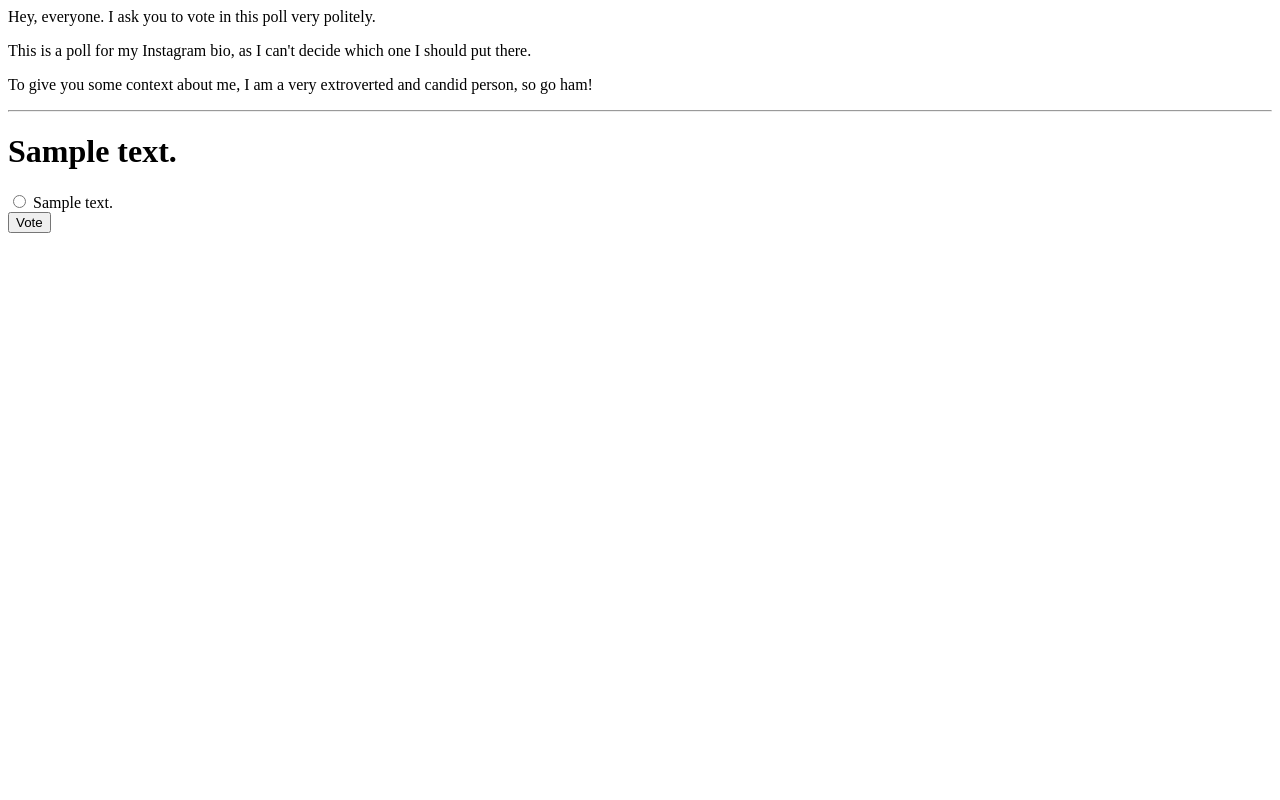
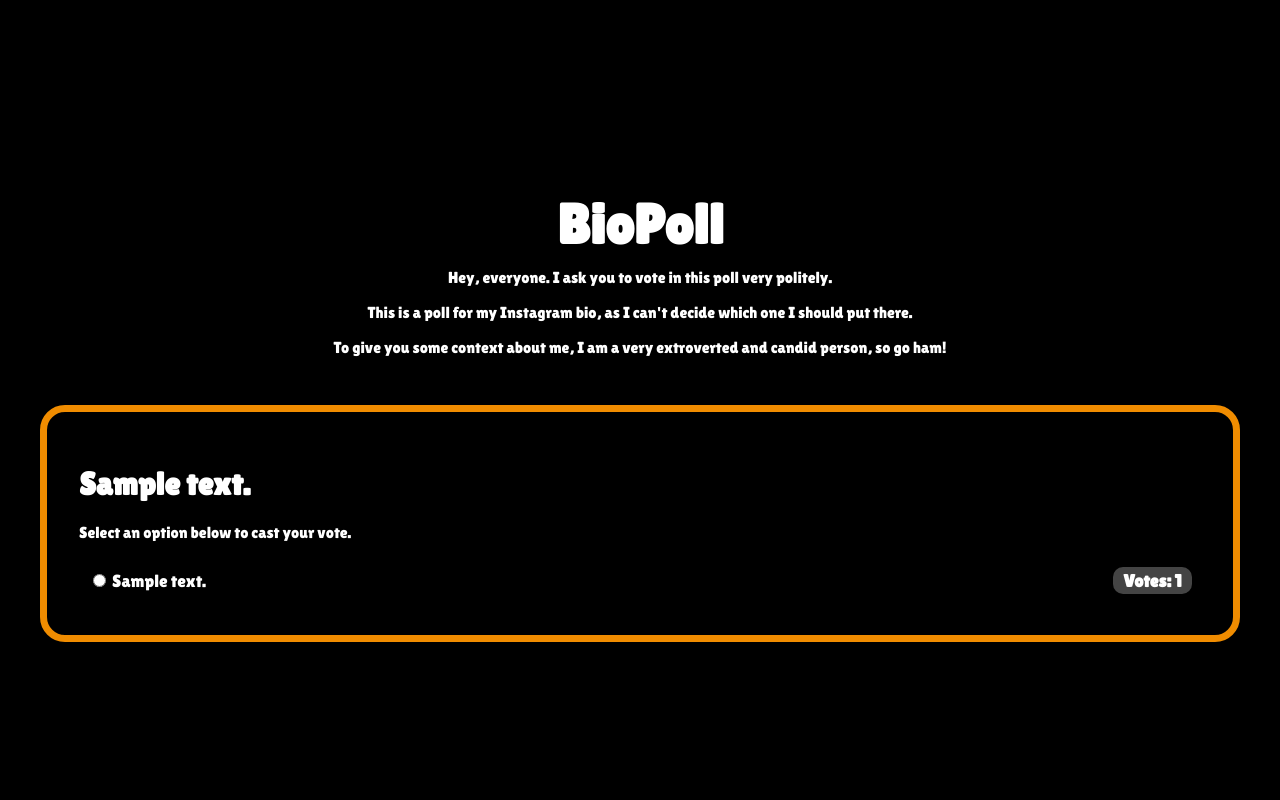
Before and after one commit to CrabbyForCarbs/biopoll, a Django app: page /polls/ in a window 1280 px wide. Run offline with Django 5.2, Linux system fonts and the light colour scheme; tables that the repository leaves empty hold one stand-in row (values such as "Sample post").

Commit message:
Final setup with the poll

```diff
--- a/polls/templates/polls/index.html
+++ b/polls/templates/polls/index.html
@@ -1,18 +1,137 @@
-<p>Hey, everyone. I ask you to vote in this poll very politely.</p>
-<p>This is a poll for my Instagram bio, as I can't decide which one I should put there.</p>
-<p>To give you some context about me, I am a very extroverted and candid person, so go ham!</p>
-<hr>
+<!DOCTYPE html>
+<html lang="en">
+<head>
+    <meta charset="UTF-8">
+    <title>BioPoll</title>
 
-<h1>{{ question.question_text }}</h1>
+    <link rel="preconnect" href="https://fonts.googleapis.com">
+    <link rel="preconnect" href="https://fonts.gstatic.com" crossorigin>
+    <link href="https://fonts.googleapis.com/css2?family=Lilita+One&display=swap" rel="stylesheet">
 
-{% if error_message %}
-    <p><strong>{{ error_message }}</strong></p>
-{% endif %}
+    <style>
+        /* This makes layouts more predictable */
+        * {
+            box-sizing: border-box;
+        }
 
-<form action="{% url 'vote' question.id %}" method="post">
-{% csrf_token %} {% for choice in question.choice_set.all %}
-    <input type="radio" name="choice" id="choice{{ forloop.counter }}" value="{{ choice.id }}">
-    <label for="choice{{ forloop.counter }}">{{ choice.choice_text }}</label><br>
-{% endfor %}
-<input type="submit" value="Vote">
-</form>
+        body {
+            background-color: #000000;
+            font-family: 'Lilita One', sans-serif;
+            color: #ffffff;
+            display: flex;
+            flex-direction: column; /* This stacks the intro and poll box vertically */
+            justify-content: center;
+            align-items: center;
+            min-height: 100vh;
+            margin: 0;
+        }
+
+        /* New styles for the text outside the box */
+        .intro-section {
+            text-align: center;
+            margin-bottom: 2em; /* Adds space between the intro and the poll box */
+            max-width: 650px; /* Keeps the text from getting too wide */
+            padding: 0 1em;
+        }
+
+        .main-heading {
+            font-size: 3.5em; /* Makes "BioPoll" big */
+            margin-bottom: 0.25em;
+            line-height: 1;
+        }
+
+        .poll-container {
+            max-width: 1200px;
+            width: 100%;
+            padding: 2em;
+            border: 7px solid #f08c00;
+            border-radius: 25px;
+        }
+
+        .choice-item {
+            display: flex;
+            justify-content: space-between;
+            align-items: center;
+            padding: 0.5em;
+            border-radius: 5px;
+            font-size: 1.1em;
+        }
+
+        .choice-item:hover {
+            background-color: #333;
+        }
+
+        .votes {
+            background-color: #444;
+            padding: 0.2em 0.6em;
+            border-radius: 10px;
+        }
+    </style>
+</head>
+<body>
+
+    <div class="intro-section">
+        <h1 class="main-heading">BioPoll</h1>
+        <p>Hey, everyone. I ask you to vote in this poll very politely.</p>
+        <p>This is a poll for my Instagram bio, as I can't decide which one I should put there.</p>
+        <p>To give you some context about me, I am a very extroverted and candid person, so go ham!</p>
+    </div>
+
+    <div class="poll-container">
+        <h1>{{ question.question_text }}</h1>
+        <p>Select an option below to cast your vote.</p>
+        <p id="error-message" style="color: red; font-weight: bold;"></p>
+        <form id="poll-form">
+            {% csrf_token %}
+            {% for choice in question.choice_set.all %}
+                <div class="choice-item">
+                    <label>
+                        <input type="radio" name="choice" id="choice{{ forloop.counter }}" value="{{ choice.id }}">
+                        {{ choice.choice_text }}
+                    </label>
+                    <strong class="votes">
+                        Votes: <span id="votes-{{ choice.id }}">{{ choice.votes }}</span>
+                    </strong>
+                </div>
+            {% endfor %}
+        </form>
+    </div>
+
+    <script>
+        const pollForm = document.getElementById('poll-form');
+        const radioButtons = pollForm.querySelectorAll('input[name="choice"]');
+        const csrfToken = pollForm.querySelector('[name=csrfmiddlewaretoken]').value;
+        const errorMessage = document.getElementById('error-message');
+
+        radioButtons.forEach(button => {
+            button.addEventListener('change', event => {
+                const selectedChoiceId = event.target.value;
+                errorMessage.textContent = '';
+
+                const formData = new FormData();
+                formData.append('choice', selectedChoiceId);
+
+                fetch("{% url 'vote' question.id %}", {
+                    method: 'POST',
+                    headers: { 'X-CSRFToken': csrfToken },
+                    body: formData
+                })
+                .then(response => response.json())
+                .then(data => {
+                    if (data.success) {
+                        for (const choiceId in data.votes) {
+                            const voteSpan = document.getElementById('votes-' + choiceId);
+                            if (voteSpan) {
+                                voteSpan.textContent = data.votes[choiceId];
+                            }
+                        }
+                    } else {
+                        errorMessage.textContent = data.error_message;
+                    }
+                })
+                .catch(error => console.error('Error:', error));
+            });
+        });
+    </script>
+</body>
+</html>
--- a/polls/urls.py
+++ b/polls/urls.py
@@ -6,8 +6,6 @@ from . import views
 urlpatterns = [
     # The main page: /polls/
     path('', views.index, name='index'),
-    # The results page: /polls/1/results/
-    path('<int:question_id>/results/', views.results, name='results'),
     # The action for voting: /polls/1/vote/
     path('<int:question_id>/vote/', views.vote, name='vote'),
 ]
--- a/polls/views.py
+++ b/polls/views.py
@@ -1,36 +1,46 @@
 # polls/views.py
 
 from django.shortcuts import get_object_or_404, render
-from django.http import HttpResponseRedirect
-from django.urls import reverse
+from django.http import JsonResponse
+from django.db.models import F
+from django.db import transaction # Import the transaction module
 from .models import Question, Choice
 
 def index(request):
-    # Get your question with id=1 from the database
     question = get_object_or_404(Question, pk=1)
-    # Send the question to the template
     return render(request, 'polls/index.html', {'question': question})
 
-def results(request, question_id):
-    # Get the question and display the results page
-    question = get_object_or_404(Question, pk=question_id)
-    return render(request, 'polls/results.html', {'question': question})
-
+# This decorator ensures all database operations within the function are safe
+@transaction.atomic
 def vote(request, question_id):
     question = get_object_or_404(Question, pk=question_id)
+
     try:
-        # request.POST['choice'] gets the ID of the choice selected by the user
-        selected_choice = question.choice_set.get(pk=request.POST['choice'])
-    except (KeyError, Choice.DoesNotExist):
-        # If no choice was selected, show the poll form again with an error
-        return render(request, 'polls/index.html', {
-            'question': question,
-            'error_message': "You didn't select a choice.",
-        })
-    else:
-        # Add one vote and save the change to the database
-        selected_choice.votes += 1
-        selected_choice.save()
-        # Redirect to the results page after a successful vote.
-        # reverse() helps build the URL like '/polls/1/results/'
-        return HttpResponseRedirect(reverse('results', args=(question.id,)))
+        # Get the ID of the choice the user just clicked
+        selected_choice_id = int(request.POST.get('choice'))
+    except (KeyError, TypeError, ValueError):
+        return JsonResponse({'success': False, 'error': 'Invalid choice.'}, status=400)
+
+    session_key = f'voted_on_question_{question.id}'
+    previous_choice_id = request.session.get(session_key)
+
+    # Case 1: User is changing their vote from a previous one
+    if previous_choice_id is not None and previous_choice_id != selected_choice_id:
+        # Decrement the old choice and increment the new one
+        Choice.objects.filter(pk=previous_choice_id).update(votes=F('votes') - 1)
+        Choice.objects.filter(pk=selected_choice_id).update(votes=F('votes') + 1)
+
+    # Case 2: User is voting for the first time
+    elif previous_choice_id is None:
+        Choice.objects.filter(pk=selected_choice_id).update(votes=F('votes') + 1)
+
+    # Case 3: User clicked the same choice again (previous_choice_id == selected_choice_id)
+    # We do nothing in this case.
+
+    # After any changes, update the user's session to remember the latest vote
+    request.session[session_key] = selected_choice_id
+
+    # Return the latest vote counts for all choices on the question
+    all_choices = question.choice_set.all()
+    vote_counts = {choice.id: choice.votes for choice in all_choices}
+    return JsonResponse({'success': True, 'votes': vote_counts})
```
